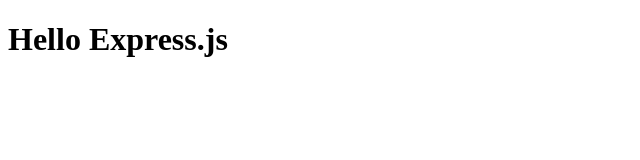
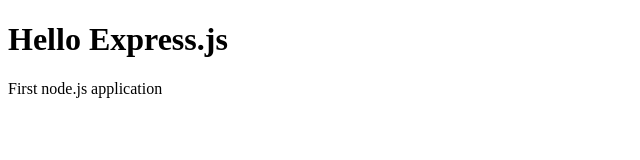
Before and after one commit to hemasagar/tuts-nodejs-web-server, a website: page public/index.html in a window 1280 px wide. Shown: the whole page, without its empty margins (0-640 px from the left). Drawn offline with Linux system fonts and the light colour scheme.

Commit message:
Testing update

```diff
--- a/public/index.html
+++ b/public/index.html
@@ -6,5 +6,6 @@
 	</head>
 	<body>
 		<h1>Hello Express.js</h1>
+		<p>First node.js application</p>
 	</body>
 </html>
```
